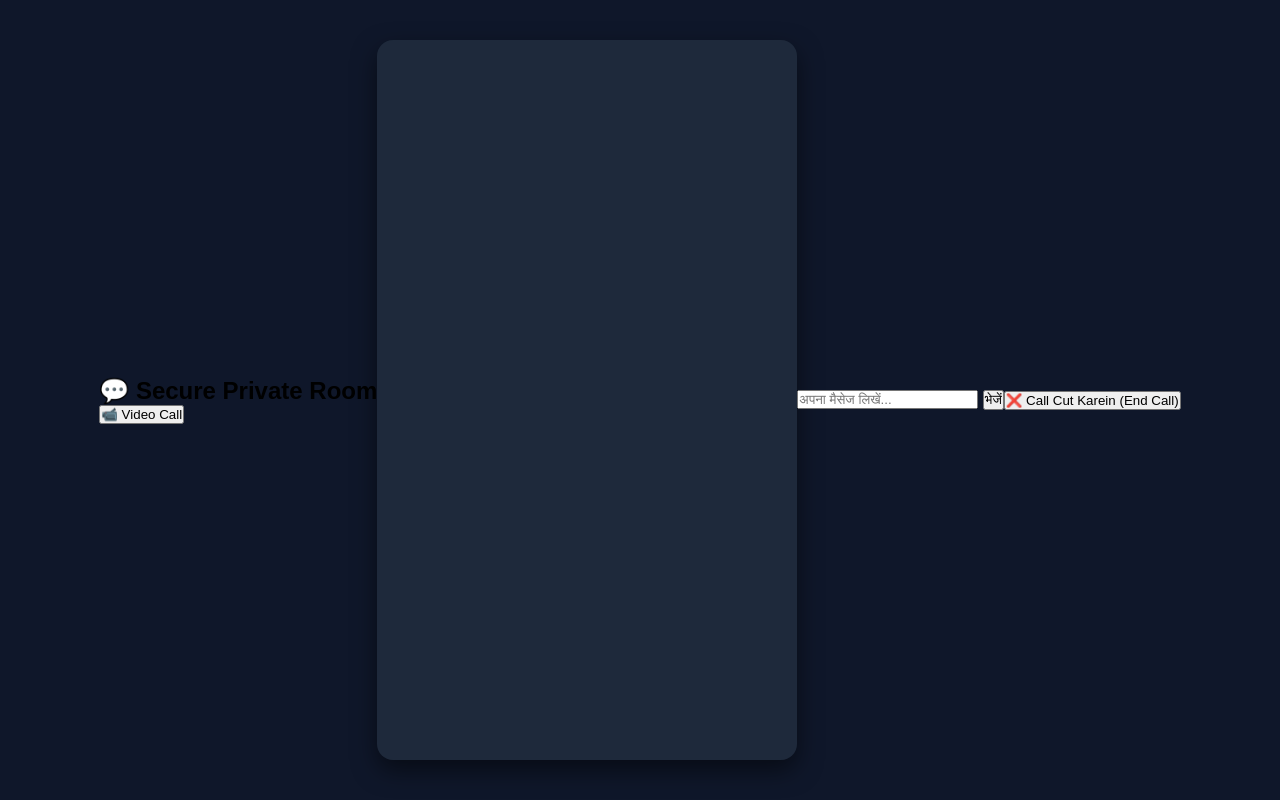
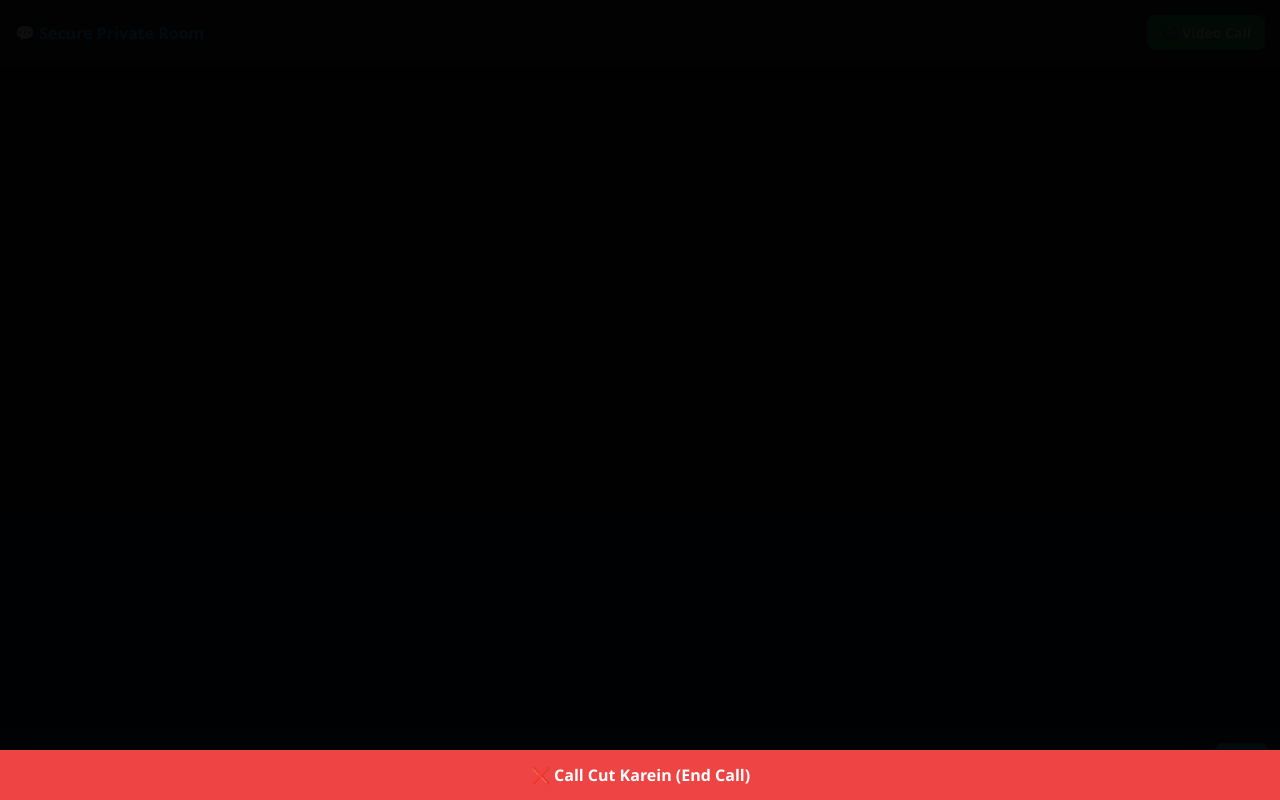
Before and after one commit to rishii475/our-private-chat, a plain HTML site: page index.html in a window 1280 px wide. Both pictures are taken after a click on the button "📹 Video Call". Drawn offline with Linux system fonts and the light colour scheme; no server answers.

Commit message:
Update style.css

```diff
--- a/style.css
+++ b/style.css
@@ -2,98 +2,109 @@
     box-sizing: border-box;
     margin: 0;
     padding: 0;
+    font-family: 'Segoe UI', Tahoma, Geneva, Verdana, sans-serif;
 }
 body {
-    background: #0f172a;
-    font-family: Arial, sans-serif;
+    background-color: #0f172a;
+    color: #f8fafc;
     display: flex;
-    justify-content: center;
-    align-items: center;
+    flex-direction: column;
     height: 100vh;
 }
-.chat-container {
-    width: 100%;
-    max-width: 420px;
-    height: 90vh;
-    background: #1e293b;
-    border-radius: 16px;
-    display: flex;
-    flex-direction: column;
-    overflow: hidden;
-    box-shadow: 0 10px 25px rgba(0,0,0,0.5);
-}
-.chat-header {
-    background: #0f172a;
-    color: #fff;
+.header {
+    background-color: #1e293b;
     padding: 15px;
     display: flex;
     justify-content: space-between;
     align-items: center;
     border-bottom: 1px solid #334155;
 }
-.chat-header select {
-    background: #334155;
-    color: #fff;
+.header h2 {
+    font-size: 16px;
+    color: #38bdf8;
+}
+.btn-call {
+    background-color: #22c55e;
+    color: white;
     border: none;
-    padding: 6px 12px;
-    border-radius: 6px;
-    outline: none;
+    padding: 8px 14px;
+    border-radius: 8px;
     font-weight: bold;
+    cursor: pointer;
+    font-size: 14px;
 }
-.messages-box {
+.btn-call:active {
+    transform: scale(0.95);
+}
+.chat-container {
     flex: 1;
     padding: 15px;
     overflow-y: auto;
     display: flex;
     flex-direction: column;
     gap: 10px;
+    background-color: #0f172a;
 }
-.msg {
-    max-width: 75%;
+.message {
+    background-color: #0284c7;
+    color: white;
     padding: 10px 14px;
     border-radius: 12px;
-    color: #fff;
+    max-width: 80%;
+    align-self: flex-end;
+    word-break: break-word;
     font-size: 14px;
-    word-wrap: break-word;
+    line-height: 1.4;
 }
-.msg.me {
-    align-self: flex-end;
-    background: #2563eb;
-    border-bottom-right-radius: 2px;
+.input-box {
+    padding: 12px;
+    background-color: #1e293b;
+    display: flex;
+    gap: 10px;
+    border-top: 1px solid #334155;
 }
-.msg.her {
-    align-self: flex-start;
-    background: #334155;
-    border-bottom-left-radius: 2px;
-}
-.time {
-    font-size: 10px;
-    color: #cbd5e1;
-    display: block;
-    margin-top: 4px;
-    text-align: right;
-}
-.input-area {
-    display: flex;
-    padding: 10px;
-    background: #0f172a;
-    gap: 8px;
-}
-.input-area input {
+.input-box input {
     flex: 1;
     padding: 12px;
-    border: none;
     border-radius: 8px;
-    background: #1e293b;
-    color: #fff;
+    border: 1px solid #475569;
+    background-color: #0f172a;
+    color: white;
     outline: none;
+    font-size: 14px;
 }
-.input-area button {
-    background: #2563eb;
-    color: #fff;
+.input-box button {
+    background-color: #38bdf8;
+    color: #0f172a;
     border: none;
     padding: 0 18px;
     border-radius: 8px;
     font-weight: bold;
     cursor: pointer;
 }
+/* Video Call Fullscreen Modal */
+#videoModal {
+    display: none;
+    position: fixed;
+    top: 0;
+    left: 0;
+    width: 100%;
+    height: 100%;
+    background: rgba(0, 0, 0, 0.95);
+    z-index: 1000;
+    flex-direction: column;
+}
+#jitsi-container {
+    flex: 1;
+    width: 100%;
+}
+.close-call {
+    background-color: #ef4444;
+    color: white;
+    border: none;
+    padding: 14px;
+    font-weight: bold;
+    cursor: pointer;
+    font-size: 16px;
+    text-align: center;
+    }
```
